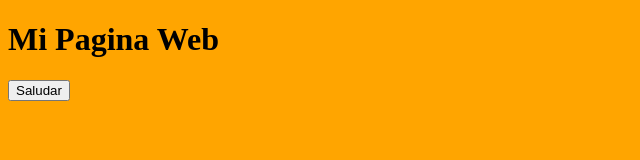
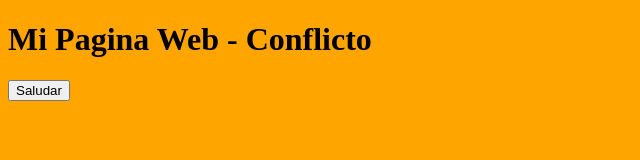
Before and after one commit to HugoMontes/mi-web, a plain HTML site: page index.html in a window 1280 px wide. Shown: the whole page, without its empty margins (0-640 px from the left). Drawn offline with Linux system fonts and the light colour scheme.

Commit message:
Cambios locales

```diff
--- a/index.html
+++ b/index.html
@@ -5,7 +5,7 @@
 	<link rel="stylesheet" type="text/css" href="estilo.css">
 </head>
 <body>
-	<h1>Mi Pagina Web</h1>
+	<h1>Mi Pagina Web - Conflicto</h1>
 	<button type="button" onclick="saludar()">Saludar</button>
 	<script type="text/javascript" src="script.js"></script>
 </body>
```
Also changed, not shown: branch.txt.
